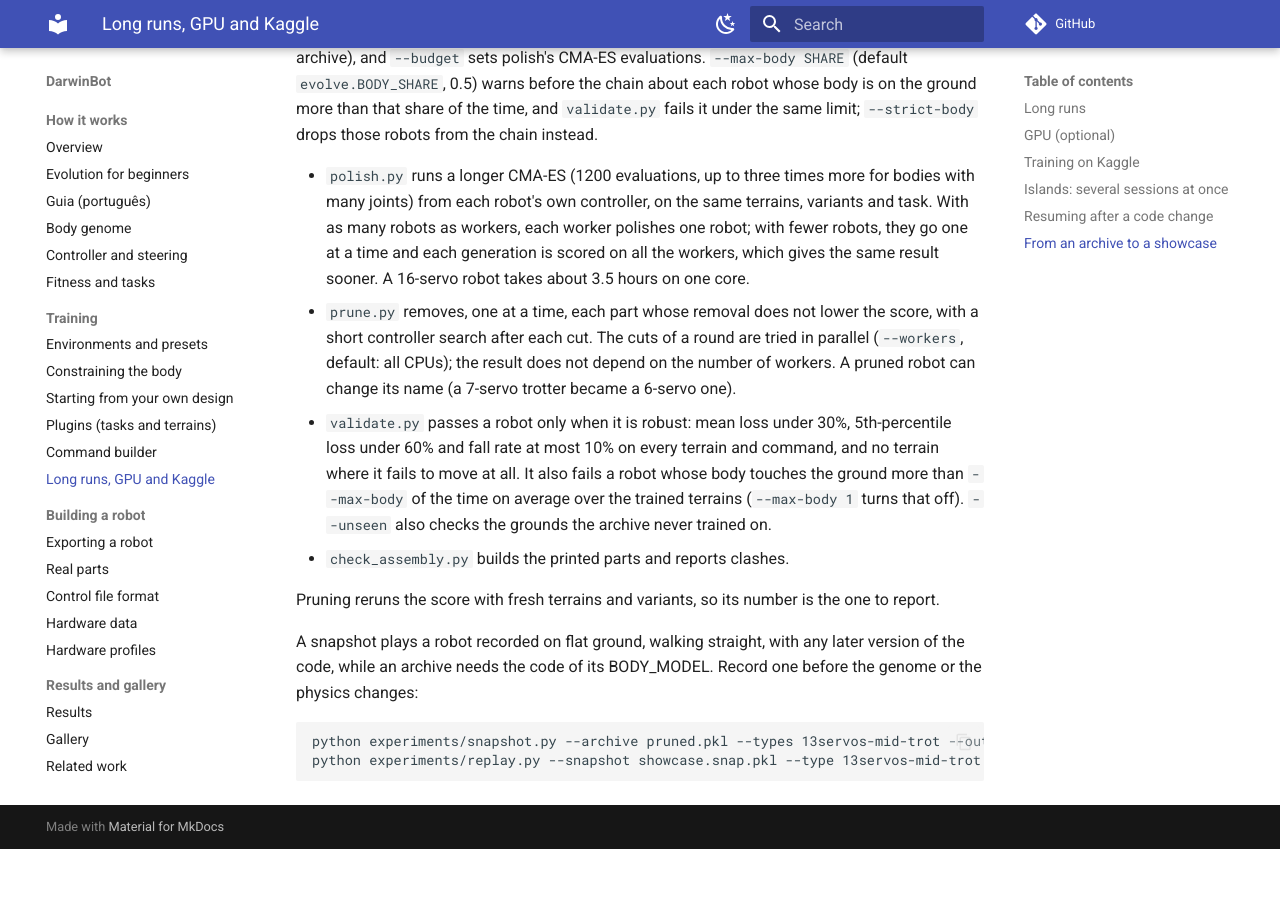
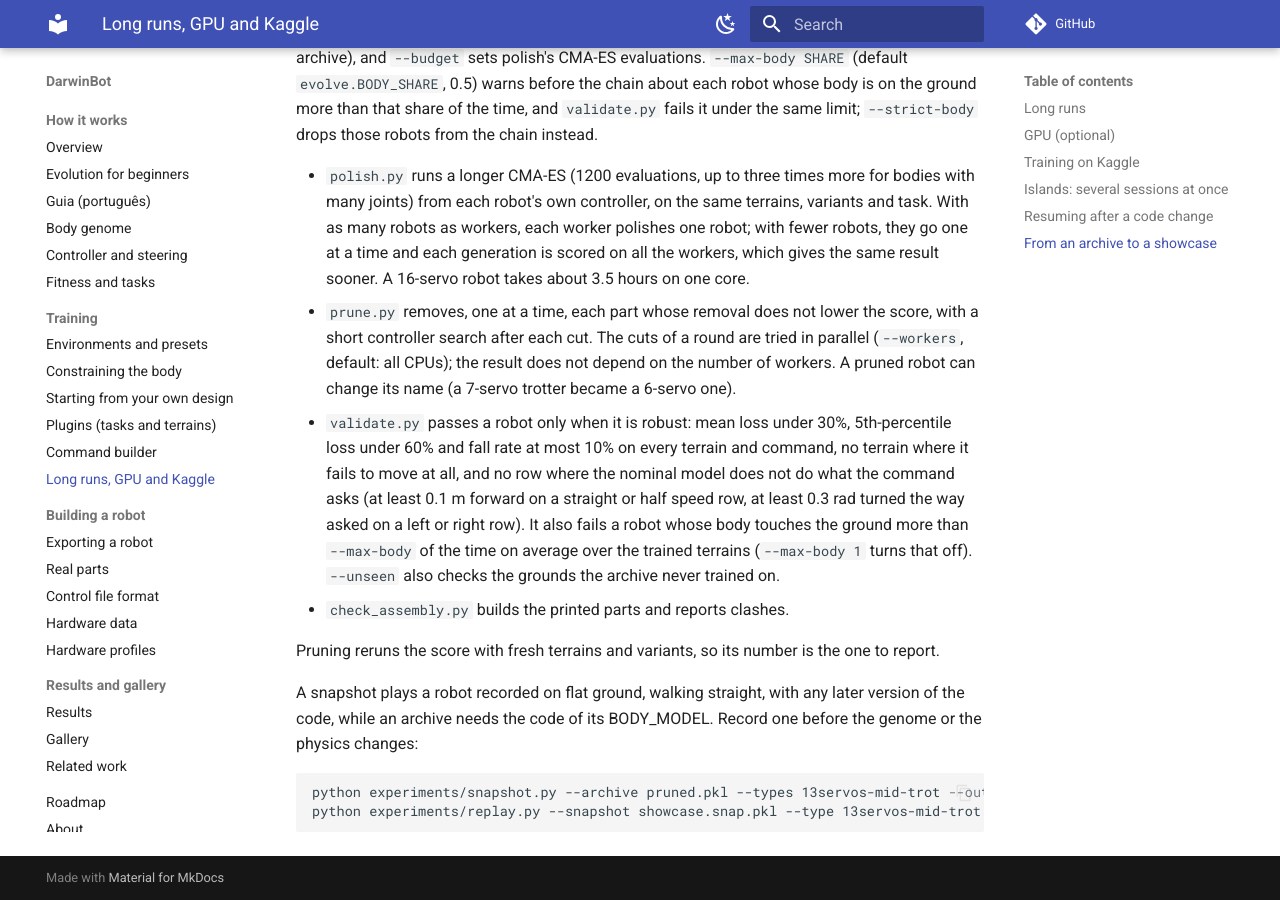
Before and after one commit to mpena2099/darwinbot, an MkDocs documentation site: the page built from docs/long-runs.md, in a window 1280 px wide and 900 px high, scrolled down 3527 px. Built offline with MkDocs 1.6.1 and Material for MkDocs 9.7.7, drawn with Linux system fonts in a browser that asks for light colours; comment, search, counter and statistics services are not loaded; before the commit the page ends 4376 px from its top, so only the background shows below that.

Commit message:
validate fails a row that does not do what its command asks under nominal physics; pin mujoco<4; Kaggle scripts fall back to the unpacked code folder

```diff
--- a/docs/long-runs.md
+++ b/docs/long-runs.md
@@ -180,10 +180,13 @@ from the chain instead.
   7-servo trotter became a 6-servo one).
 - `validate.py` passes a robot only when it is robust: mean loss under 30%,
   5th-percentile loss under 60% and fall rate at most 10% on every terrain and
-  command, and no terrain where it fails to move at all. It also fails a robot
-  whose body touches the ground more than `--max-body` of the time on average
-  over the trained terrains (`--max-body 1` turns that off). `--unseen` also
-  checks the grounds the archive never trained on.
+  command, no terrain where it fails to move at all, and no row where the
+  nominal model does not do what the command asks (at least 0.1 m forward on a
+  straight or half speed row, at least 0.3 rad turned the way asked on a left
+  or right row). It also fails a robot whose body touches the ground more than
+  `--max-body` of the time on average over the trained terrains (`--max-body 1`
+  turns that off). `--unseen` also checks the grounds the archive never trained
+  on.
 - `check_assembly.py` builds the printed parts and reports clashes.
 
 Pruning reruns the score with fresh terrains and variants, so its number is
--- a/pyproject.toml
+++ b/pyproject.toml
@@ -9,7 +9,7 @@ description = "Evolving robots you can actually build: bodies from real parts ev
 requires-python = ">=3.10"
 license = {text = "MIT"}
 dependencies = [
-    "mujoco>=3.6.0",
+    "mujoco>=3.6.0,<4",
     "numpy>=1.23.0",
     "cma>=3.3",
     "ribs>=0.12",
```
Also changed, not shown: docs/evolution-guide.md (+4 -1 lines), docs/first-run.md (+4 -2 lines), docs/guia-evolucao.md (+4 -1 lines), 4 other files.
